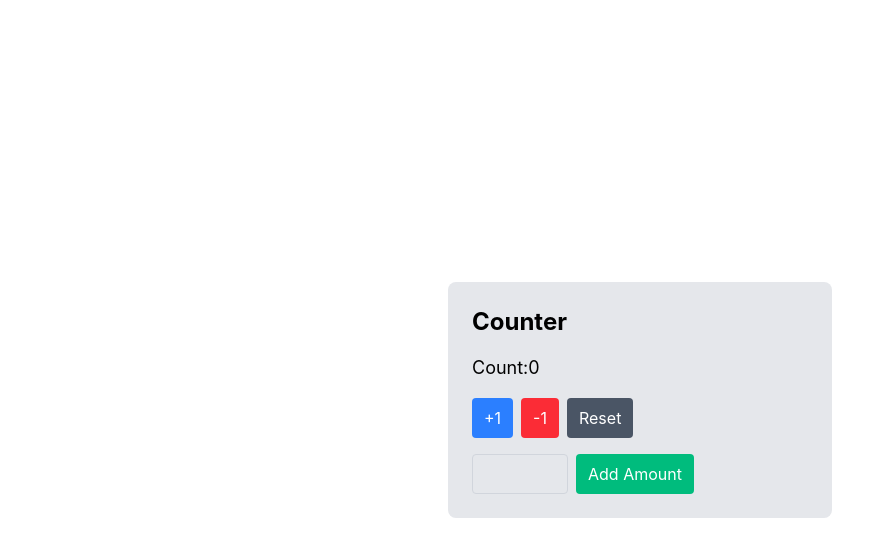
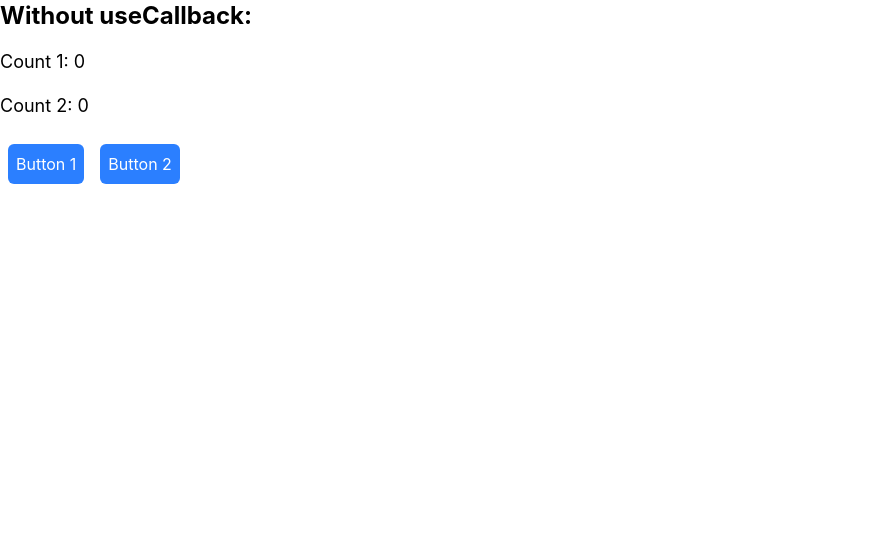
Before and after one commit to ahmed-moha/JUST-ReactJs-2026, a React (Vite) app: page / in a window 1280 px wide. Shown: the top 556 px of the page, without its empty margins (0-895 px from the left). Built offline with nearby package versions, Linux system fonts and the light colour scheme.

Commit message:
LESSON-7

```diff
--- a/src/App.jsx
+++ b/src/App.jsx
@@ -1,67 +1,34 @@
-import React, { useReducer, useState } from 'react'
-//  REDUCER
-const handleCounter=(state,action)=>{
-  if(action.nuuc==="inc"){
-    return state+=1;
-  }else if(action.nuuc==="dec"){
-    return state-=1;
-  } else if(action.nuuc==="reset"){
-    return state=0;
-  }else if(action.type==="amount"){
-    return state=state+action.amount;
-  }
+import React, { useReducer, useState, memo, useCallback } from 'react'
 
-  return state;
-}
+// Child component that receives a function prop
+const Button = memo(({onClick, text})=>{
+  console.log("CHILD RENDERED", text);
+  return (<button className="bg-blue-500 text-white p-2 rounded-md m-2" onClick={onClick}>{text}</button>)
+});
+
+// Parent component without useCallback
 function App() {
-  console.log("RENDER");
-//  const [count, setCount]=useState(0)
-const [count,dispatch]=useReducer(handleCounter,0);
- const [amount,setAmount]=useState();
+  const [count1, setCount1] = useState(0);
+  const [count2, setCount2] = useState(0);
 
+  // This function is recreated on every render
+  const handleClick1 =  useCallback(() => {
+    setCount1(count1 + 1);
+  },[count1]);
+
+  const handleClick2 =  useCallback(() => {
+    setCount2(count2 + 1);
+  },[count2]);
+
+  console.log("Parent rendered");
   return (
-    <div className="min-h-screen flex items-center justify-center bg-white text-black">
-      <div className="w-full max-w-sm bg-gray-200 rounded-lg p-6">
-        <h1 className="text-2xl font-bold mb-4">Counter</h1>
-
-        <p className="text-lg mb-4">Count:{count} </p>
-
-        <div className="flex gap-2 mb-4">
-          <button
-            className="bg-blue-500 px-3 py-2 rounded text-white"
-            onClick={()=> dispatch({nuuc:"inc"})}
-          >
-            +1
-          </button>
-          <button className="bg-red-500 px-3 py-2 rounded text-white"
-            onClick={()=>dispatch({nuuc:"dec"})}
-          >
-            -1
-          </button>
-          <button className="bg-gray-600 px-3 py-2 rounded text-white"
-            onClick={()=> dispatch({nuuc:"reset"})}
-          >
-            Reset
-          </button>
-        </div>
-
-        <div className="flex gap-2">
-          <input
-            type="number"
-            className="w-24 rounded px-2 py-1 text-black border border-gray-300"
-            value={amount}
-            onChange={(e)=>setAmount(Number(e.target.value))}
-          />
-          <button
-            className="bg-emerald-500 px-3 py-2 rounded text-white"
-            onClick={()=> dispatch({type:"amount", amount:amount})}
-          >
-            Add Amount
-          </button>
-        </div>
-      </div>
+    <div>
+      <h2 className="text-2xl font-bold mb-4">Without useCallback:</h2>
+      <p className="text-lg mb-4">Count 1: {count1}</p>
+      <p className="text-lg mb-4">Count 2: {count2}</p>
+      <Button onClick={handleClick1} text="Button 1" />
+      <Button onClick={handleClick2} text="Button 2" />
     </div>
   );
 }
-
 export default App
```
